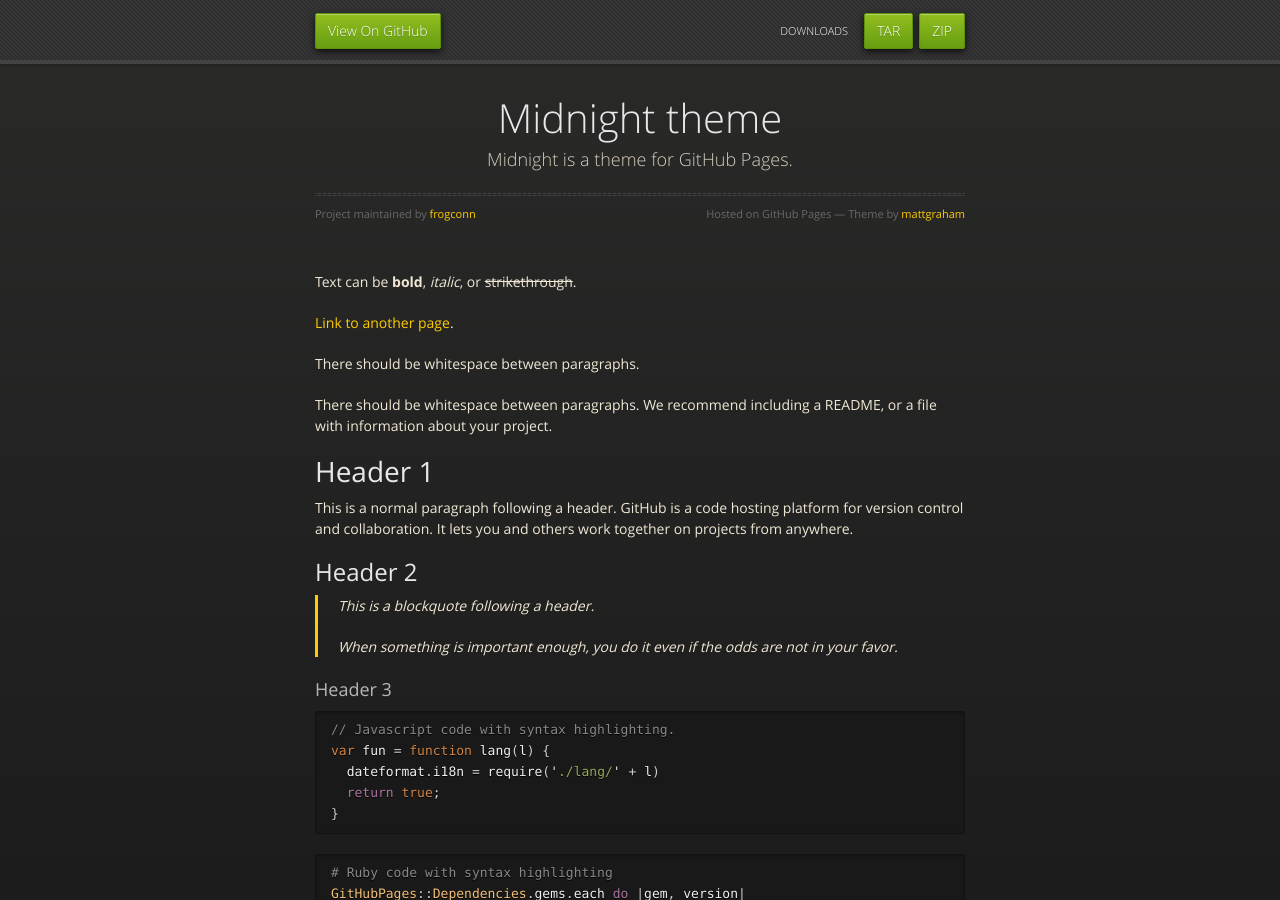
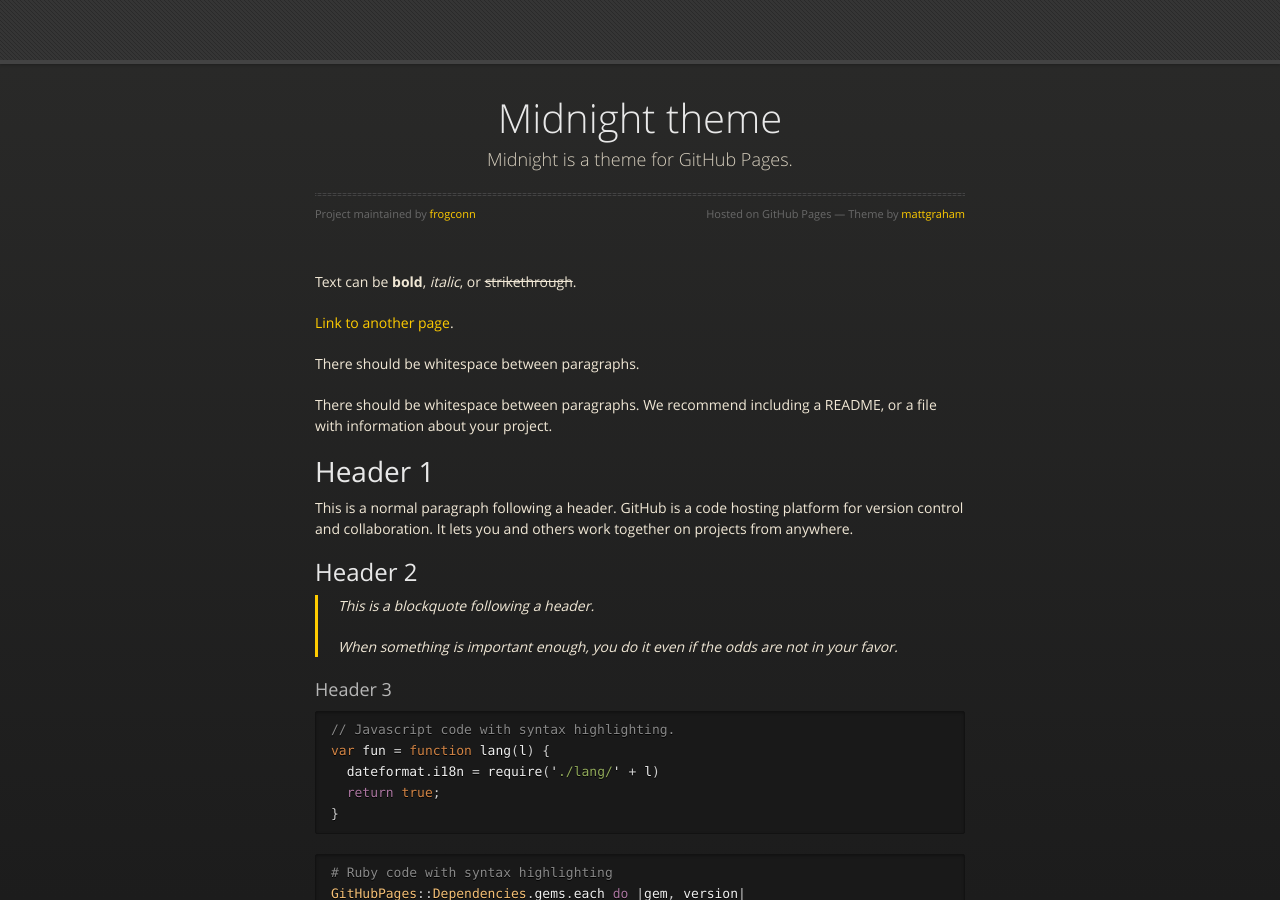
Before and after one commit to frogconn/frogconn.github.io, a Jekyll site: the page built from index.md, in a window 1280 px wide and 900 px high. Built offline with Jekyll 4.4.1, drawn with Linux system fonts in a browser that asks for light colours.

Commit message:
Remove nav.

```diff
--- a/_layouts/default.html
+++ b/_layouts/default.html
@@ -19,14 +19,7 @@
   </head>
   <body>
       <div id="header">
-        <nav>
-          <li class="fork"><a href="{{ site.github.repository_url }}">View On GitHub</a></li>
-          {% if site.show_downloads %}
-            <li class="downloads"><a href="{{ site.github.zip_url }}">ZIP</a></li>
-            <li class="downloads"><a href="{{ site.github.tar_url }}">TAR</a></li>
-            <li class="title">DOWNLOADS</li>
-          {% endif %}
-        </nav>
+
       </div><!-- end header -->
 
     <div class="wrapper">
```
